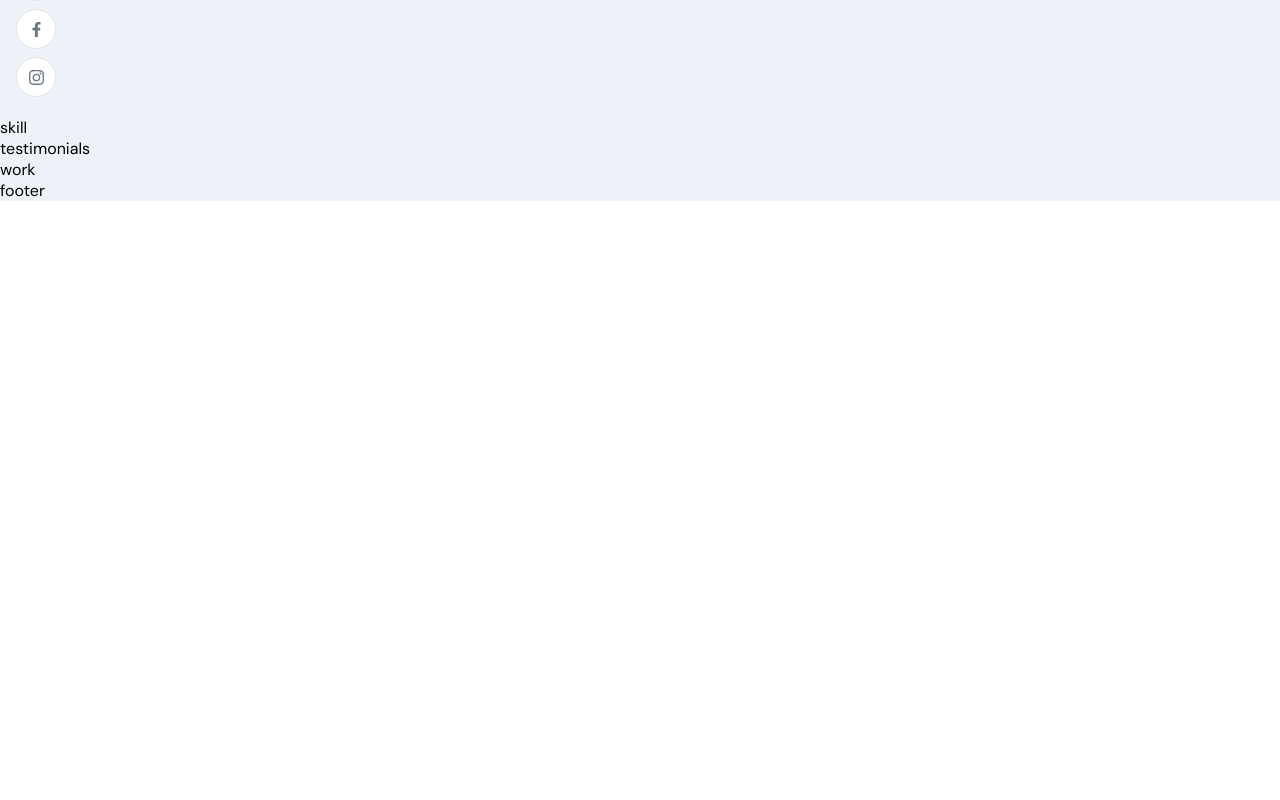
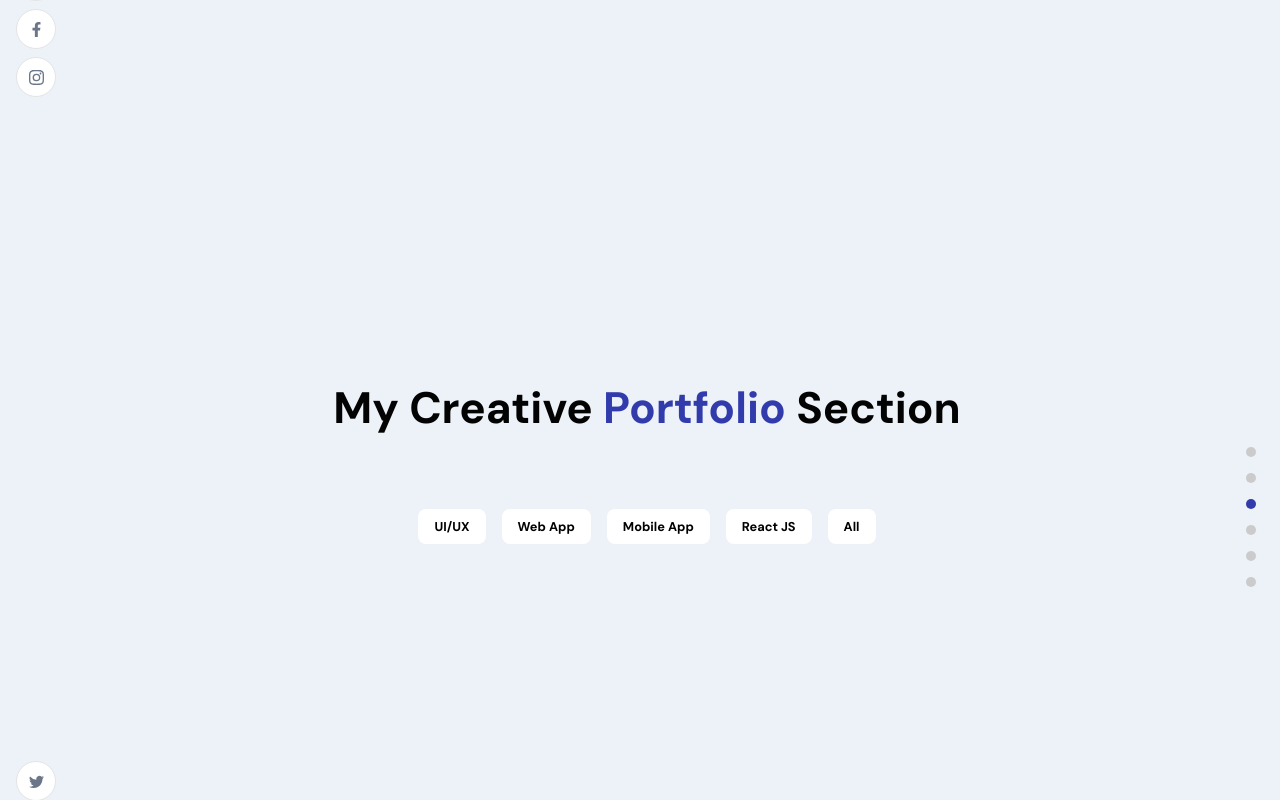
Before and after one commit to Anuj-Gupta79/Portfolio, a React (Create React App) app in the folder portfolio-frontend/: page / in a window 1280 px wide. Shown: the part 1483-2283 px from the top of the page. Before the commit the page ends 1684 px from the top, so only its background shows below. Built offline with nearby package versions, Linux system fonts and the light colour scheme.

Commit message:
Work Partially Completed

```diff
--- a/portfolio-frontend/src/App.js
+++ b/portfolio-frontend/src/App.js
@@ -10,9 +10,9 @@ const App = () => {
       <Navbar />
       <Header />
       <About />
+      <Work />
       <Skill />
       <Testimonials />
-      <Work />
       <Footer />
     </div>
   )
--- /dev/null
+++ b/portfolio-frontend/src/Wrapper/MotionWrap.js
@@ -0,0 +1,16 @@
+import React from 'react';
+import { motion } from 'framer-motion';
+
+const MotionWrap = (Component, classNames) => function HOC() {
+  return (
+    <motion.div
+      whileInView={{ y: [100, 50, 0], opacity: [0, 0, 1] }}
+      transition={{ duration: 0.5 }}
+      className={`${classNames} app__flex`}
+    >
+      <Component />
+    </motion.div>
+  );
+};
+
+export default MotionWrap;
--- a/portfolio-frontend/src/Wrapper/index.js
+++ b/portfolio-frontend/src/Wrapper/index.js
@@ -1 +1,2 @@
 export { default as AppWrap } from './AppWrap'
+export { default as MotionWrap } from './MotionWrap'
--- a/portfolio-frontend/src/containers/Work/work.jsx
+++ b/portfolio-frontend/src/containers/Work/work.jsx
@@ -1,10 +1,118 @@
-import React from 'react'
-import './work.scss'
+import React from 'react';
+import { AiFillEye, AiFillGithub } from 'react-icons/ai';
+import { motion } from 'framer-motion';
 
-const work = () => {
+import { AppWrap, MotionWrap } from '../../Wrapper';
+// import { urlFor, client } from '../../client';
+import './work.scss';
+
+const Work = () => {
+  const filterWork = [
+
+  ]
+  // const [works, setWorks] = useState([]);
+  // const [filterWork, setFilterWork] = useState([]);
+  // const [activeFilter, setActiveFilter] = useState('All');
+  // const [animateCard, setAnimateCard] = useState({ y: 0, opacity: 1 });
+
+  // useEffect(() => {
+  //   const query = '*[_type == "works"]';
+
+  //   client.fetch(query).then((data) => {
+  //     setWorks(data);
+  //     setFilterWork(data);
+  //   });
+  // }, []);
+
+  // const handleWorkFilter = (item) => {
+  //   setActiveFilter(item);
+  //   setAnimateCard([{ y: 100, opacity: 0 }]);
+
+  //   setTimeout(() => {
+  //     setAnimateCard([{ y: 0, opacity: 1 }]);
+
+  //     if (item === 'All') {
+  //       setFilterWork(works);
+  //     } else {
+  //       setFilterWork(works.filter((work) => work.tags.includes(item)));
+  //     }
+  //   }, 500);
+  // };
+
   return (
-    <div>work</div>
-  )
-}
+    <>
+      <h2 className="head-text">My Creative <span>Portfolio</span> Section</h2>
 
-export default work
+      <div className="app__work-filter">
+        {['UI/UX', 'Web App', 'Mobile App', 'React JS', 'All'].map((item, index) => (
+          <div
+            key={index}
+            onClick={() => {}}
+            className={`app__work-filter-item app__flex p-text ${''}`}
+          >
+            {item}
+          </div>
+        ))}
+      </div>
+
+      <motion.div
+        animate={''}
+        transition={{ duration: 0.5, delayChildren: 0.5 }}
+        className="app__work-portfolio"
+      >
+        {filterWork.map((work, index) => (
+          <div className="app__work-item app__flex" key={index}>
+            <div
+              className="app__work-img app__flex"
+            >
+              <img src={{}} alt={work.name} />
+
+              <motion.div
+                whileHover={{ opacity: [0, 1] }}
+                transition={{ duration: 0.25, ease: 'easeInOut', staggerChildren: 0.5 }}
+                className="app__work-hover app__flex"
+              >
+                <a href={work.projectLink} target="_blank" rel="noreferrer">
+
+                  <motion.div
+                    whileInView={{ scale: [0, 1] }}
+                    whileHover={{ scale: [1, 0.90] }}
+                    transition={{ duration: 0.25 }}
+                    className="app__flex"
+                  >
+                    <AiFillEye />
+                  </motion.div>
+                </a>
+                <a href={work.codeLink} target="_blank" rel="noreferrer">
+                  <motion.div
+                    whileInView={{ scale: [0, 1] }}
+                    whileHover={{ scale: [1, 0.90] }}
+                    transition={{ duration: 0.25 }}
+                    className="app__flex"
+                  >
+                    <AiFillGithub />
+                  </motion.div>
+                </a>
+              </motion.div>
+            </div>
+
+            <div className="app__work-content app__flex">
+              <h4 className="bold-text">{work.title}</h4>
+              <p className="p-text" style={{ marginTop: 10 }}>{work.description}</p>
+
+              <div className="app__work-tag app__flex">
+                <p className="p-text">{work.tags[0]}</p>
+              </div>
+            </div>
+          </div>
+        ))}
+      </motion.div>
+    </>
+  );
+};
+
+export default AppWrap(
+  MotionWrap(Work, 'app__works'),
+  'work',
+  'app__primarybg',
+);
--- a/portfolio-frontend/src/containers/Work/work.scss
+++ b/portfolio-frontend/src/containers/Work/work.scss
@@ -0,0 +1,156 @@
+.app__works {
+    flex: 1;
+    width: 100%;
+    flex-direction: column;
+  }
+
+  .app__work-filter {
+    display: flex;
+    flex-direction: row;
+    justify-content: flex-start;
+    align-items: center;
+    flex-wrap: wrap;
+
+    margin: 4rem 0 2rem;
+
+    .app__work-filter-item {
+      padding: 0.5rem 1rem;
+      border-radius: 0.5rem;
+      background-color: #fff;
+      color: #000;
+      font-weight: 800;
+
+      cursor: pointer;
+      transition: all 0.3s ease;
+      margin: 0.5rem;
+
+      &:hover {
+        background-color: var(--secondary-color);
+        color: #fff;
+      }
+
+      @media screen and (min-width: 2000px) {
+        padding: 1rem 2rem;
+        border-radius: 0.85rem;
+      }
+    }
+
+    .item-active {
+      background-color: var(--secondary-color);
+      color: #fff;
+    }
+  }
+
+  .app__work-portfolio {
+    display: flex;
+    flex-wrap: wrap;
+    justify-content: center;
+    align-items: center;
+
+    .app__work-item {
+      width: 270px;
+      flex-direction: column;
+
+      margin: 2rem;
+      padding: 1rem;
+      border-radius: 0.5rem;
+      background-color: #fff;
+      color: #000;
+
+      cursor: pointer;
+      transition: all 0.3s ease;
+
+      &:hover {
+        box-shadow: 0 0 25px rgba(0, 0, 0, 0.2);
+      }
+
+      @media screen and (min-width: 2000px) {
+        width: 470px;
+        padding: 1.25rem;
+        border-radius: 0.75rem;
+      }
+
+      @media screen and (max-width: 300px) {
+        width: 100%;
+        margin: 1rem;
+      }
+    }
+  }
+
+  .app__work-img {
+    width: 100%;
+    height: 230px;
+
+    position: relative;
+
+    img {
+      width: 100%;
+      height: 100%;
+      border-radius: 0.5rem;
+      object-fit: cover;
+    }
+
+    @media screen and (min-width: 2000px) {
+      height: 350px;
+    }
+  }
+
+  .app__work-hover {
+    position: absolute;
+    top: 0;
+    left: 0;
+    bottom: 0;
+    right: 0;
+    width: 100%;
+    height: 100%;
+    background-color: rgba(0, 0, 0, 0.5);
+
+    border-radius: 0.5rem;
+    opacity: 0;
+    transition: all 0.3s ease;
+
+    div {
+      width: 50px;
+      height: 50px;
+      border-radius: 50%;
+      background-color: rgba(0, 0, 0, 0.5);
+      color: #fff;
+
+      margin: 1rem;
+      font-family: var(--font-base);
+      font-weight: 800;
+      cursor: pointer;
+      transition: all 0.3s ease;
+
+      svg {
+        width: 50%;
+        height: 50%;
+        color: var(--white-color);
+      }
+    }
+  }
+
+  .app__work-content {
+    padding: 0.5rem;
+    width: 100%;
+    position: relative;
+    flex-direction: column;
+
+    h4 {
+      margin-top: 1rem;
+      line-height: 1.5;
+
+      @media screen and (min-width: 2000px) {
+        margin-top: 3rem;
+      }
+    }
+
+    .app__work-tag {
+      position: absolute;
+
+      padding: 0.5rem 1rem;
+      border-radius: 10px;
+      background-color: #fff;
+      top: -25px;
+    }
+  }
```
